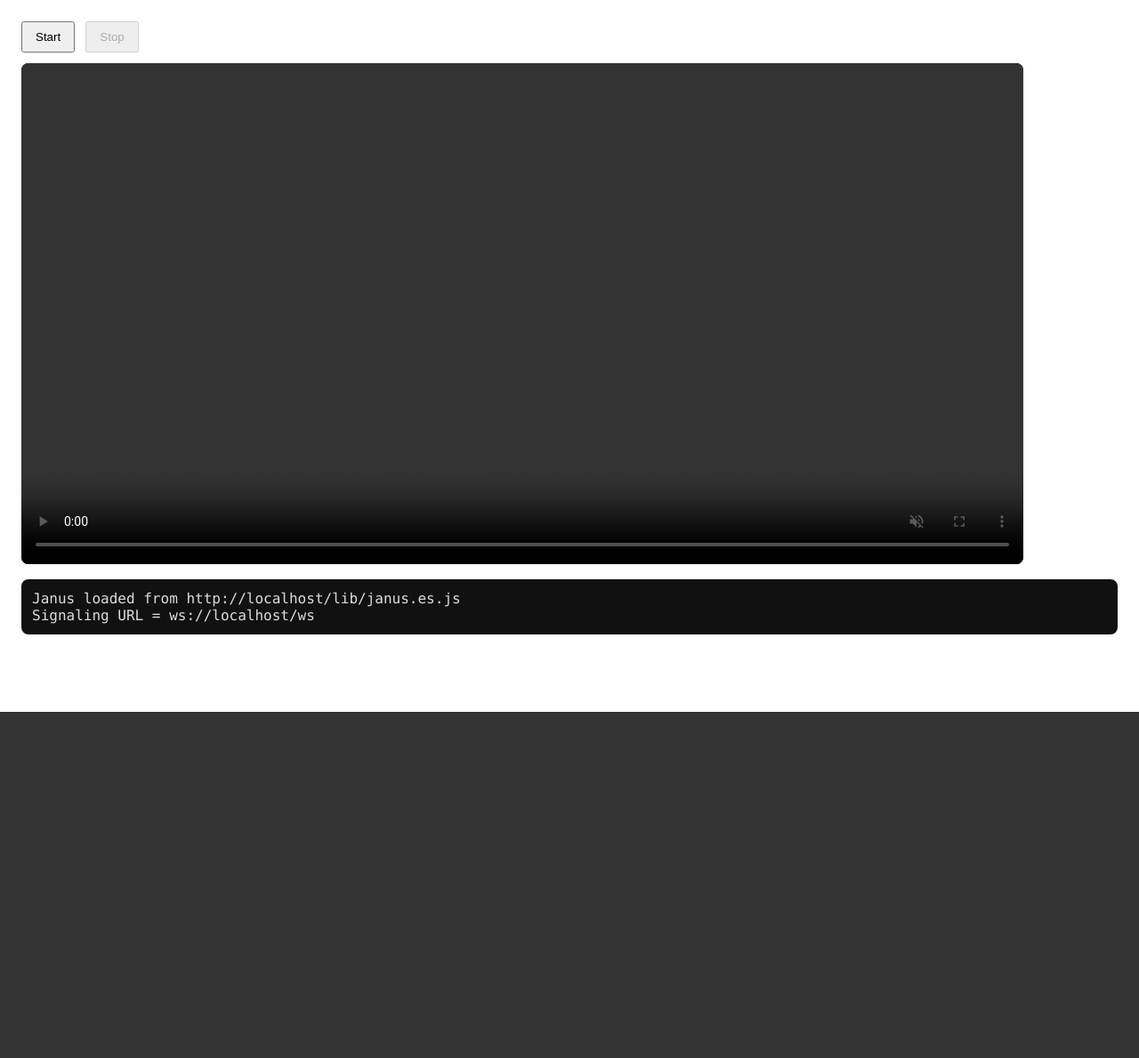
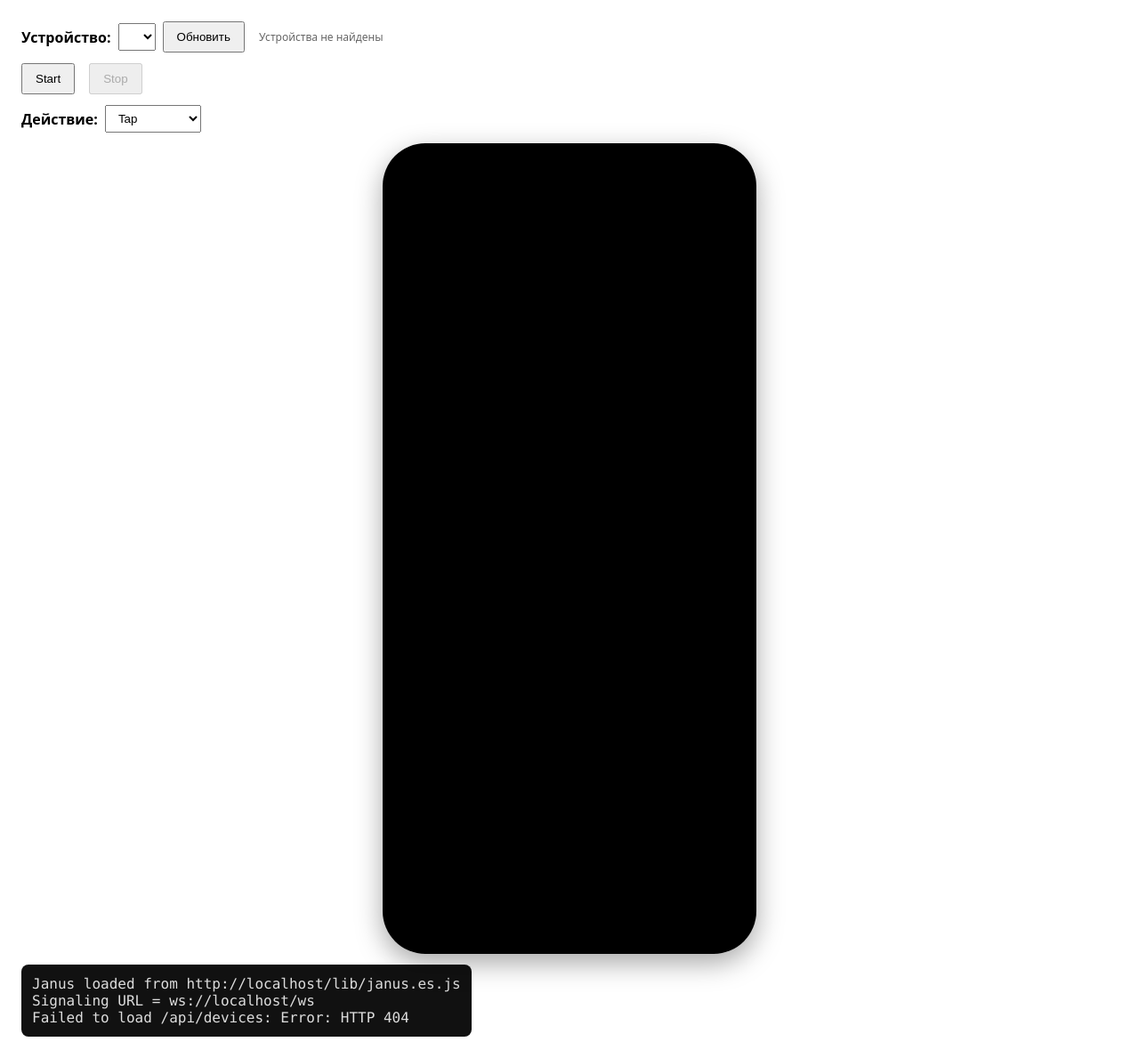
Before and after one commit to tlenmrak/SuperFarm, a Spring Boot app: page / in a window 1280 px wide. Shown: the whole page at 89% size. Before the commit the page ends 800 px from the top, so only its background shows below. Run offline with Spring Boot 4, Linux system fonts and the light colour scheme; lists and menus that the app fills with data are empty; some libraries are stand-ins or nearby versions.

Commit message:
Add device selection and gesture controls for remote device interaction
Co-authored-by: tlenmrak1 <tlenmrak1@gmail.com>

```diff
--- a/signal-service/src/main/resources/static/app.module.js
+++ b/signal-service/src/main/resources/static/app.module.js
@@ -50,8 +50,125 @@ let streamHandle = null;
 const startBtn = $('start');
 const stopBtn  = $('stop');
 const videoEl  = $('remote');
+const deviceSelect = $('deviceSelect');
+const refreshDevicesBtn = $('refreshDevices');
+const deviceMeta = $('deviceMeta');
+const actionSelect = $('actionSelect');
+const gestureOverlay = $('gestureOverlay');
+const coordsOut = $('coordsOut');
+let selectedDevice = null;
+let deviceWidth = 1179;   // iPhone 15 / 15 Pro logical px
+let deviceHeight = 2556;  // default fallback
 const signalingUrl = resolveWsUrl();
 log('Signaling URL =', signalingUrl);
+
+// ---------- устройства (айфоны) ----------
+async function fetchDevices() {
+  try {
+    const res = await fetch('/api/devices', { cache: 'no-store' });
+    if (!res.ok) throw new Error('HTTP ' + res.status);
+    const list = await res.json();
+    const iphones = (Array.isArray(list) ? list : []).filter(d => {
+      const cls = d?.Info?.DeviceClass || d?.DeviceClass;
+      const type = d?.Info?.ProductType || d?.ProductType || '';
+      return cls === 'iPhone' || String(type).startsWith('iPhone');
+    });
+    populateDevices(iphones);
+  } catch (e) {
+    log('Failed to load /api/devices:', e.toString());
+    populateDevices([]);
+  }
+}
+
+function populateDevices(devices) {
+  deviceSelect.innerHTML = '';
+  devices.forEach(d => {
+    const type = d?.Info?.ProductType || '';
+    const ver = d?.Info?.ProductVersion || '';
+    const name = d?.Info?.DeviceName || 'iPhone';
+    const opt = document.createElement('option');
+    opt.value = d.UDID || d.UniqueDeviceID || d.id || '';
+    opt.textContent = `${name} (${type}) iOS ${ver} — ${String(opt.value).slice(0,8)}…`;
+    opt.dataset.productType = type;
+    deviceSelect.appendChild(opt);
+  });
+  if (devices.length) {
+    deviceSelect.selectedIndex = 0;
+    updateSelectedDevice(devices);
+  } else {
+    selectedDevice = null;
+    deviceMeta.textContent = 'Устройства не найдены';
+  }
+}
+
+function updateSelectedDevice(devicesCache = null) {
+  const udid = deviceSelect.value;
+  const list = devicesCache || Array.from(deviceSelect.options).map(o => ({
+    UDID: o.value,
+    Info: { ProductType: o.dataset.productType }
+  }));
+  selectedDevice = (list || []).find(d => (d.UDID || d.UniqueDeviceID) === udid) || null;
+  const ptype = selectedDevice?.Info?.ProductType || '';
+  deviceMeta.textContent = selectedDevice ? `UDID: ${udid} • ${ptype}` : '';
+  // Adjust target logical resolution for iPhone 15 family if known
+  // iPhone 15/15 Pro: 1179×2556, 15 Plus/15 Pro Max: 1290×2796
+  if (ptype === 'iPhone15,4' || ptype === 'iPhone16,1') { deviceWidth = 1179; deviceHeight = 2556; }
+  else if (ptype === 'iPhone15,5' || ptype === 'iPhone16,2') { deviceWidth = 1290; deviceHeight = 2796; }
+  else { deviceWidth = 1179; deviceHeight = 2556; }
+}
+
+refreshDevicesBtn?.addEventListener('click', () => fetchDevices());
+deviceSelect?.addEventListener('change', () => updateSelectedDevice());
+// initial load
+fetchDevices();
+
+// ---------- жесты по экрану ----------
+function toDeviceCoords(clientX, clientY) {
+  const rect = gestureOverlay.getBoundingClientRect();
+  const x = Math.max(0, Math.min(rect.width, clientX - rect.left));
+  const y = Math.max(0, Math.min(rect.height, clientY - rect.top));
+  const dx = Math.round(x * (deviceWidth / rect.width));
+  const dy = Math.round(y * (deviceHeight / rect.height));
+  return { x: dx, y: dy };
+}
+
+async function sendFingerAction(action, x1, y1, x2, y2, timeMs) {
+  if (!selectedDevice) { alert('Сначала выберите устройство'); return; }
+  const udid = selectedDevice.UDID || selectedDevice.UniqueDeviceID || deviceSelect.value;
+  const payload = { action, x1, y1, x2, y2, time: Math.max(0, Math.round(timeMs||0)) };
+  coordsOut.textContent = `${action} (${x1},${y1})→(${x2},${y2}) t=${payload.time}ms`;
+  log('FingerAction', { udid, ...payload });
+  try {
+    const res = await fetch(`/api/devices/${encodeURIComponent(udid)}/finger`, {
+      method: 'POST', headers: { 'Content-Type': 'application/json' }, body: JSON.stringify(payload)
+    });
+    if (!res.ok) throw new Error('HTTP ' + res.status);
+  } catch (e) {
+    log('Finger send failed:', e.toString());
+  }
+}
+
+let drag = { active: false, x1: 0, y1: 0, t0: 0, x2: 0, y2: 0 };
+gestureOverlay?.addEventListener('pointerdown', (e) => {
+  gestureOverlay.setPointerCapture(e.pointerId);
+  const p = toDeviceCoords(e.clientX, e.clientY);
+  drag.active = true; drag.x1 = p.x; drag.y1 = p.y; drag.t0 = Date.now(); drag.x2 = p.x; drag.y2 = p.y;
+});
+gestureOverlay?.addEventListener('pointermove', (e) => {
+  if (!drag.active) return; const p = toDeviceCoords(e.clientX, e.clientY); drag.x2 = p.x; drag.y2 = p.y;
+});
+gestureOverlay?.addEventListener('pointerup', (e) => {
+  if (!drag.active) return; drag.active = false; const t = Date.now() - drag.t0;
+  const action = actionSelect?.value || 'tap';
+  if (action === 'swipe') {
+    sendFingerAction('swipe', drag.x1, drag.y1, drag.x2, drag.y2, Math.max(1, t));
+  } else if (action === 'long_press') {
+    sendFingerAction('long_press', drag.x1, drag.y1, drag.x1, drag.y1, Math.max(600, t));
+  } else {
+    sendFingerAction('tap', drag.x1, drag.y1, drag.x1, drag.y1, Math.max(50, Math.min(300, t)));
+  }
+});
+gestureOverlay?.addEventListener('pointercancel', () => { drag.active = false; });
 
 // ---------- старт ----------
 startBtn.addEventListener('click', () => {
--- a/signal-service/src/main/resources/static/index.html
+++ b/signal-service/src/main/resources/static/index.html
@@ -6,21 +6,59 @@
     <meta name="viewport" content="width=device-width, initial-scale=1" />
     <style>
         body { font-family: system-ui, Segoe UI, Roboto, Arial, sans-serif; margin: 24px; }
-        .row { margin-bottom: 12px; }
+        .row { margin-bottom: 12px; display: flex; align-items: center; gap: 8px; flex-wrap: wrap; }
         button { padding: 8px 14px; margin-right: 8px; }
-        video { width: 88vw; max-width: 1280px; background: #000; border-radius: 8px; }
+        label { font-weight: 600; }
+        select { padding: 6px 10px; }
+        /* iPhone 15 frame (approximate) */
+        .iphone-15 { position: relative; width: min(88vw, 420px); margin: 0 auto; }
+        .iphone-15 .bezel { position: relative; width: 100%;
+            /* aspect-ratio of iPhone 15 screen area 1179x2556 */
+            aspect-ratio: 1179 / 2556; background: #000; border-radius: 48px; box-shadow: 0 10px 30px rgba(0,0,0,0.35);
+            padding: 14px; box-sizing: border-box; }
+        .iphone-15 .notch { position: absolute; top: 12px; left: 50%; transform: translateX(-50%);
+            width: 40%; height: 28px; background: #000; border-bottom-left-radius: 16px; border-bottom-right-radius: 16px; z-index: 3; }
+        .iphone-15 .screen { position: relative; width: 100%; height: 100%; border-radius: 34px; overflow: hidden; background: #000; }
+        #remote { display: block; width: 100%; height: 100%; object-fit: cover; background: #000; }
+        #gestureOverlay { position: absolute; inset: 0; cursor: crosshair; z-index: 2; touch-action: none; }
+        .hint { color: #666; font-size: 12px; }
         #log { white-space: pre-wrap; font-family: ui-monospace, Menlo, Consolas, monospace;
             background:#111; color:#ddd; padding:12px; border-radius:8px; max-height: 40vh; overflow:auto }
     </style>
 </head>
 <body>
 <div class="row">
+    <label for="deviceSelect">Устройство:</label>
+    <select id="deviceSelect" aria-label="Выбор устройства"></select>
+    <button id="refreshDevices">Обновить</button>
+    <span id="deviceMeta" class="hint"></span>
+</div>
+<div class="row">
     <button id="start">Start</button>
     <button id="stop" disabled>Stop</button>
 </div>
 
 <div class="row">
-    <video id="remote" autoplay playsinline controls muted></video>
+    <label for="actionSelect">Действие:</label>
+    <select id="actionSelect">
+        <option value="tap">Tap</option>
+        <option value="swipe">Swipe</option>
+        <option value="long_press">Long press</option>
+    </select>
+    <span id="coordsOut" class="hint"></span>
+</div>
+
+<div class="row" style="justify-content:center">
+    <div class="iphone-15" id="phoneFrame">
+        <div class="bezel">
+            <div class="notch"></div>
+            <div class="screen">
+                <video id="remote" autoplay playsinline muted></video>
+                <div id="gestureOverlay" title="Клик/свайп по экрану"></div>
+            </div>
+        </div>
+    </div>
+
 </div>
 
 <div class="row"><div id="log" aria-live="polite"></div></div>
```
